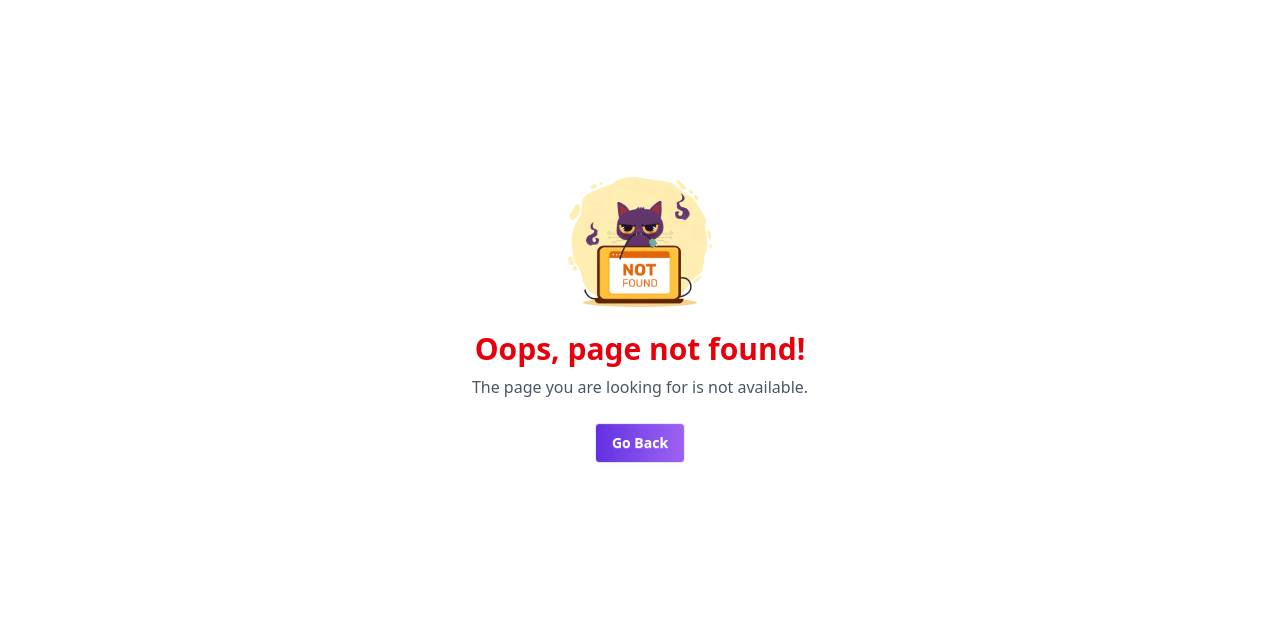
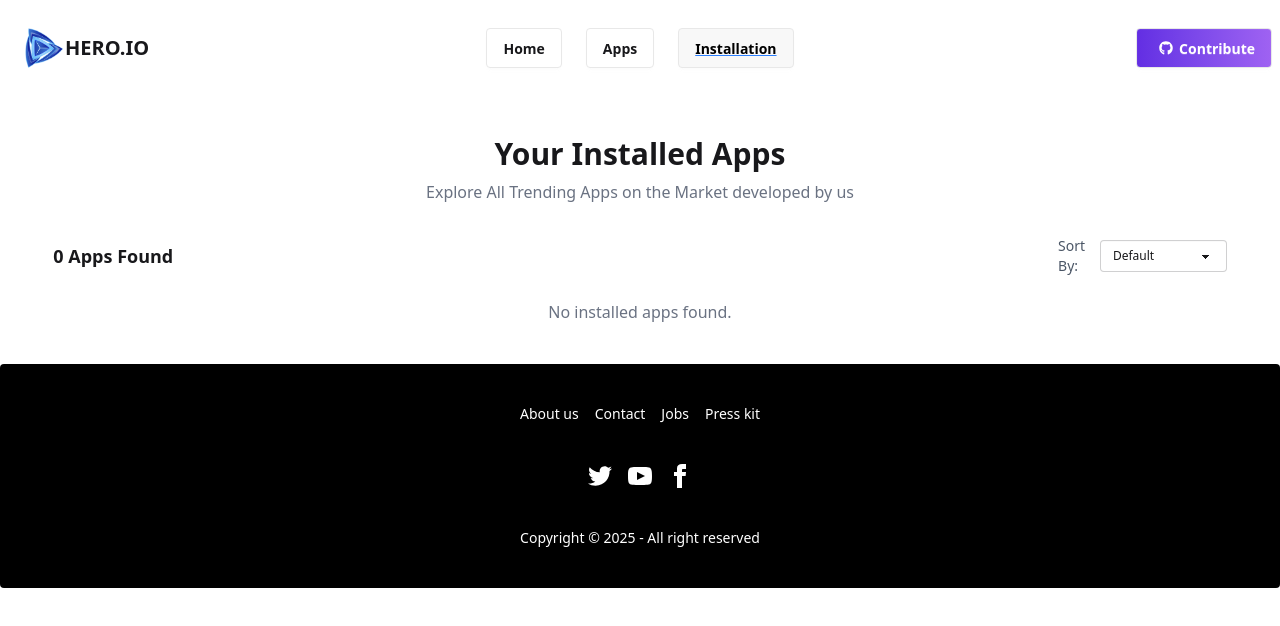
Before and after one commit to SabbirHsarkar/assignment08_hero_apps, a React (Vite) app: page /installation in a window 1280 px wide. Before the commit this address had no page. Shown: the top 626 px of the page. Built offline with nearby package versions, Linux system fonts and the light colour scheme.

Commit message:
InstallApp added

```diff
--- a/src/Components/AppDetails/AppDetails.jsx
+++ b/src/Components/AppDetails/AppDetails.jsx
@@ -1,4 +1,4 @@
-import React from 'react';
+import React, { useEffect, useState } from 'react';
 import { Link, useLoaderData } from 'react-router';
 import {
   BarChart, Bar, XAxis, YAxis, CartesianGrid, Tooltip, ResponsiveContainer
@@ -11,6 +11,30 @@ import review from "../../assets/asset/icon-review.png"
 
 const AppDetails = () => {
     const app= useLoaderData();
+
+
+  const [isInstalled, setIsInstalled] = useState(false);
+
+  useEffect(() => {
+    const installedApps = JSON.parse(localStorage.getItem("installedApps")) || [];
+    const alreadyInstalled = installedApps.find(a => a.id === app.id);
+    if (alreadyInstalled) {
+      setIsInstalled(true);
+    }
+  }, [app.id]);
+
+  const handleInstall = () => {
+    const installedApps = JSON.parse(localStorage.getItem("installedApps")) || [];
+    const alreadyInstalled = installedApps.find(a => a.id === app.id);
+
+    if (!alreadyInstalled) {
+      installedApps.push(app);
+      localStorage.setItem("installedApps", JSON.stringify(installedApps));
+      setIsInstalled(true);
+    }
+  };
+
+
     if (!app) {
     return (
       <div className="text-center mt-10">
@@ -19,6 +43,8 @@ const AppDetails = () => {
       </div>
     );
   }
+
+
     return (
         <div className="w-11/12 mx-auto py-10">
       <Link to={`/apps/${app.id}`} className="flex items-center gap-2 mb-6 text-blue-600 hover:underline">
@@ -71,9 +97,14 @@ const AppDetails = () => {
                 </div>
           </div>
 
-          <button className="btn btn-success text-white px-6">
-            Install Now ({app.size} MB)
+          <button
+            onClick={handleInstall}
+            disabled={isInstalled}
+            className={`btn px-6 text-white ${isInstalled ? "bg-gray-500 cursor-not-allowed" : "btn-success"}`}
+          >
+            {isInstalled ? "Installed" : `Install Now (${app.size} MB)`}
           </button>
+
         </div>
       </div>
 
--- /dev/null
+++ b/src/Components/InstallApp/InstallApp.jsx
@@ -0,0 +1,122 @@
+
+import React, { useEffect, useState } from "react";
+import download from "../../assets/asset/icon-downloads.png"
+import rating from "../../assets/asset/icon-ratings.png";
+
+
+const InstallApp = () => {
+
+
+     const [installedApps, setInstalledApps] = useState([]);
+       const [sortOrder, setSortOrder] = useState("none");
+
+     useEffect(() => {
+    const apps = JSON.parse(localStorage.getItem("installedApps")) || [];
+    setInstalledApps(apps);
+  }, []);
+
+
+  const handleUninstall = (id) => {
+    const updatedApps = installedApps.filter(app => app.id !== id);
+    localStorage.setItem("installedApps", JSON.stringify(updatedApps));
+    setInstalledApps(updatedApps);
+  };
+
+//  sort-handle
+
+  const handleSortChange = (e) => {
+    const order = e.target.value;
+    setSortOrder(order);
+
+    let sortedApps = [...installedApps];
+    if (order === "low-high") {
+      sortedApps.sort((a, b) => a.size - b.size);
+    } else if (order === "high-low") {
+      sortedApps.sort((a, b) => b.size - a.size);
+    }
+
+    setInstalledApps(sortedApps);
+  };
+
+    return (
+
+        <div className="w-11/12 mx-auto py-10">
+      <h1 className="text-3xl font-bold mb-2 text-center">Your Installed Apps</h1>
+      <p className="text-gray-500 text-center mb-8">
+        Explore All Trending Apps on the Market developed by us
+      </p>
+
+      {/*Sort */}
+      <div className="flex justify-between items-center mb-6">
+        <h3 className="font-semibold text-lg">
+          {installedApps.length} Apps Found
+        </h3>
+
+        <div className="flex items-center gap-2">
+          <label htmlFor="sort" className="text-sm text-gray-600">
+            Sort By:
+          </label>
+          <select
+            id="sort"
+            value={sortOrder}
+            onChange={handleSortChange}
+            className="select select-bordered select-sm"
+          >
+            <option value="none">Default</option>
+            <option value="low-high">Low → High</option>
+            <option value="high-low">High → Low</option>
+          </select>
+        </div>
+      </div>
+
+
+
+      {/* Installed Apps  */}
+      {installedApps.length === 0 ? (
+        <p className="text-gray-500 text-center">No installed apps found.</p>
+      ) : (
+        installedApps.map((app) => (
+          <div
+            key={app.id}
+            className="flex justify-between items-center bg-base-200 p-5 mb-4 rounded-xl shadow-sm hover:shadow-md transition-all duration-300"
+          >
+            <div className="flex items-center gap-5">
+              <img
+                src={app.image}
+                alt={app.title}
+                className="w-16 h-16 rounded-lg object-cover"
+              />
+              <div>
+                <h2 className="text-lg font-semibold">{app.title}</h2>
+                <div className="flex flex-col md:flex-row md:flex-wrap  md:items-center gap-3 text-sm text-gray-600">
+                 <span className="flex items-center gap-1 text-[#00D390] font-semibold">
+    <img src={download} alt="download icon" className="w-4 h-4" />
+    {app.downloads}M
+  </span>
+
+  <span className="flex items-center gap-1 text-orange-500 font-semibold ">
+    <img src={rating} alt="rating icon" className="w-4 h-4" />
+    {app.ratingAvg}
+  </span>
+
+  <span className="flex items-center gap-1 font-medium text-gray-800">
+     {app.size} MB
+  </span>
+                </div>
+              </div>
+            </div>
+
+            <button
+              onClick={() => handleUninstall(app.id)}
+              className="btn  text-white btn-sm bg-[#00D390]"
+            >
+              Uninstall
+            </button>
+          </div>
+        ))
+      )}
+    </div>
+    );
+};
+
+export default InstallApp;
--- a/src/Components/ShowingApps/TrendApps.jsx
+++ b/src/Components/ShowingApps/TrendApps.jsx
@@ -6,7 +6,7 @@ import ratings from "../../assets/asset/icon-ratings.png"
 const TrendApps = ({singleApp}) => {
 
     return (
-     <Link to={``}>
+     <Link to={`/apps/${singleApp.id}`}>
             <div className="card bg-base-200 shadow-sm">
        <figure>
           <img className='h-[150px] w-[150px] m-3 '
--- a/src/Routes/Routes.jsx
+++ b/src/Routes/Routes.jsx
@@ -8,6 +8,7 @@ import Apps from '../Components/Apps/Apps';
 import App from '../App';
 import SingleApp from '../Components/App/SingleApp';
 import AppDetails from '../Components/AppDetails/AppDetails';
+import InstallApp from '../Components/InstallApp/InstallApp';
 
 
 
@@ -47,6 +48,11 @@ export const router = createBrowserRouter([
 
         }
 
+        },
+        {
+          path:'/installation',
+          loader: ()=>fetch('/appsData.json'),
+          Component:InstallApp
         }
 
     ]
```
